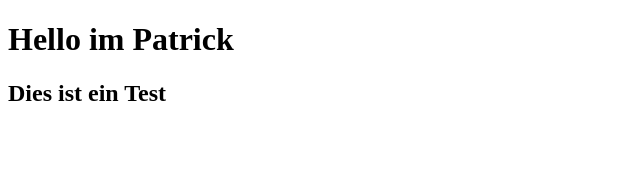
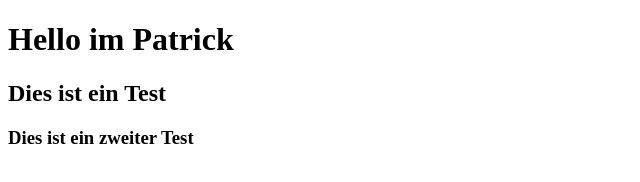
Before and after one commit to ptrickk/Website, a plain HTML site: page index.html in a window 1280 px wide. Shown: the whole page, without its empty margins (0-640 px from the left). Drawn offline with Linux system fonts and the light colour scheme.

Commit message:
develop test

```diff
--- a/index.html
+++ b/index.html
@@ -11,5 +11,8 @@
     <h2>
         Dies ist ein Test
     </h2>
+    <h3>
+        Dies ist ein zweiter Test
+    </h3>
 </body>
 </html>
```
